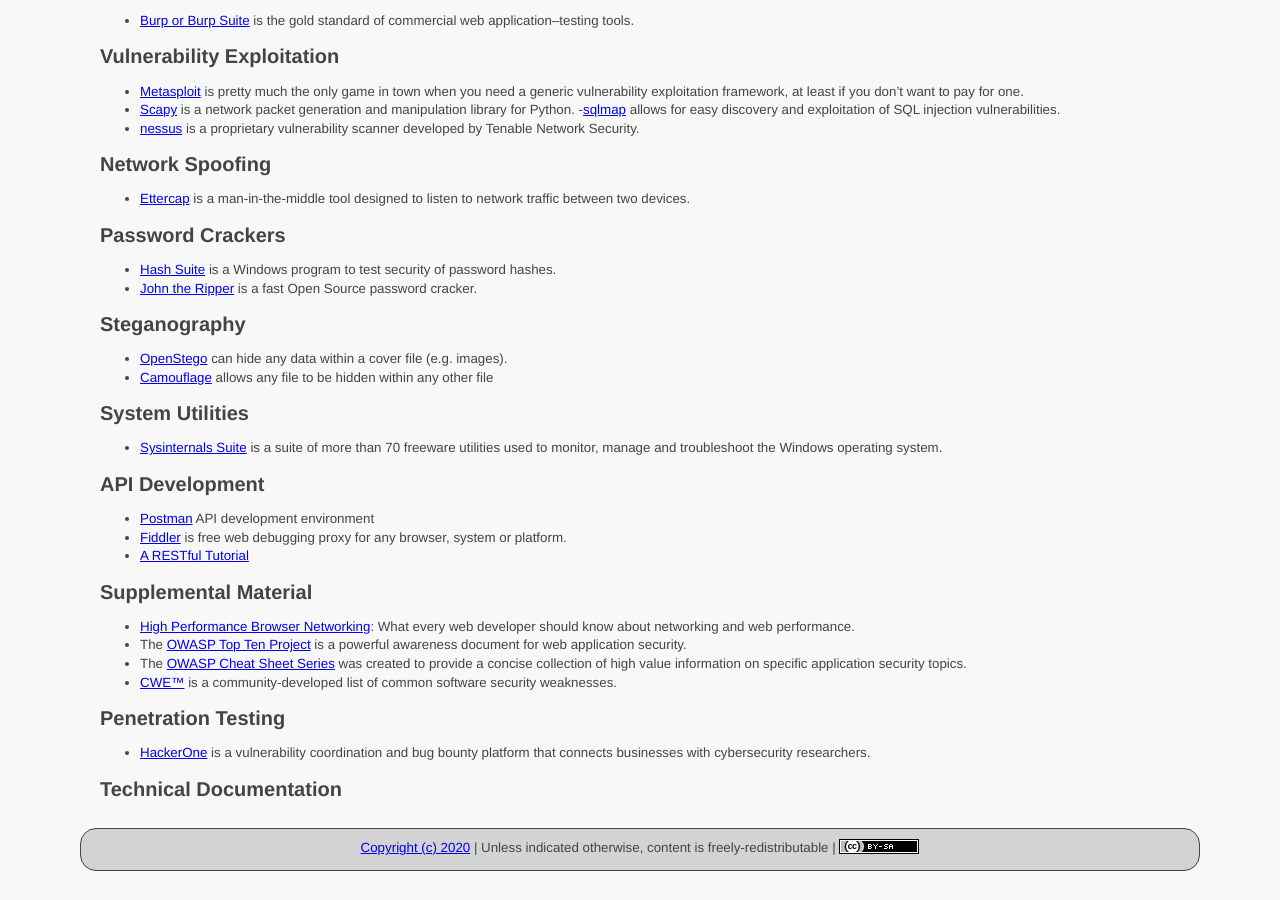
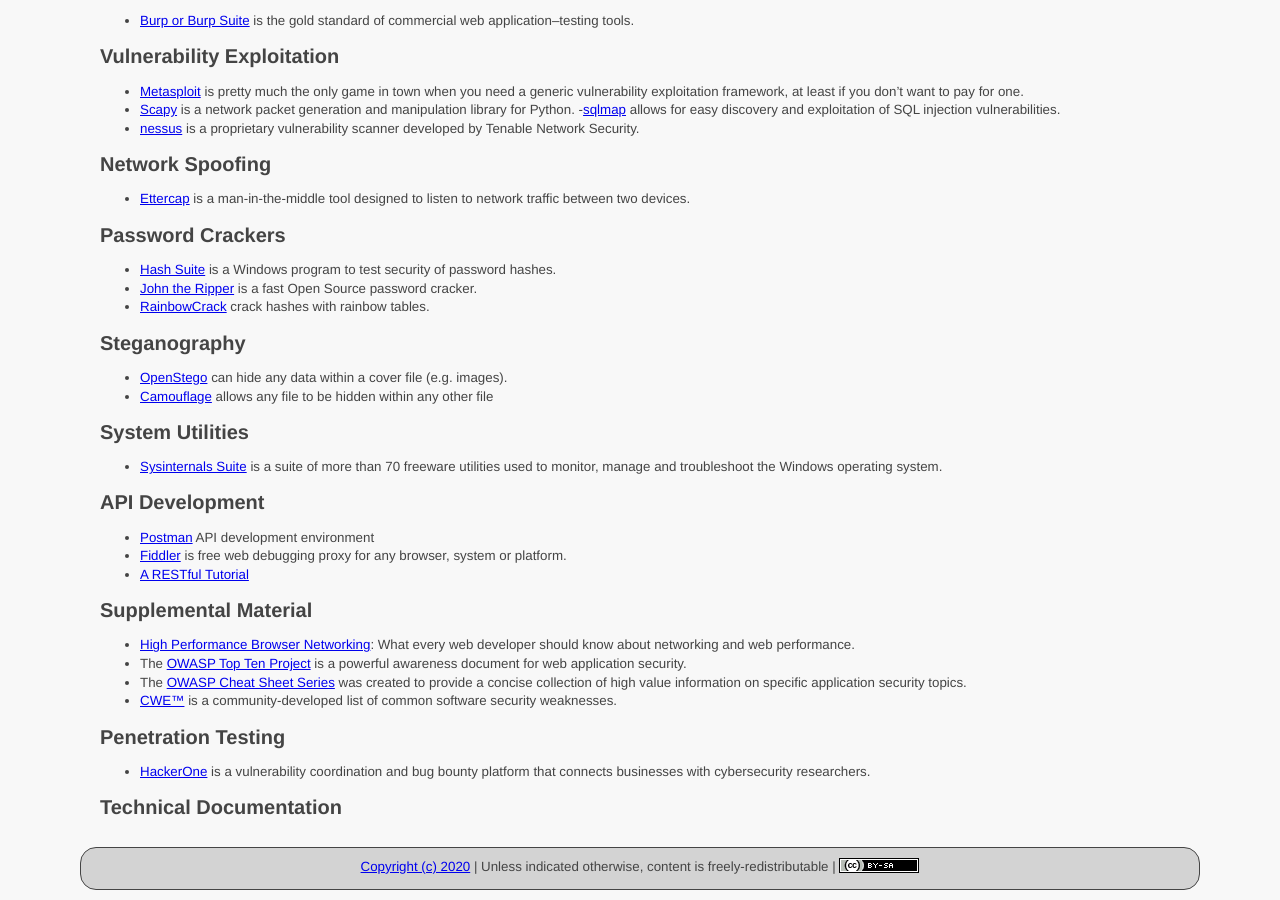
Before and after one commit to ycpcs/cs335-spring2020, a Jekyll site: the page built from resources/index.md, in a window 1280 px wide and 900 px high, scrolled down 773 px. Built offline with Jekyll 4.4.1, drawn with Linux system fonts in a browser that asks for light colours.

Commit message:
Add RainbowCrack

```diff
--- a/resources/index.md
+++ b/resources/index.md
@@ -63,6 +63,7 @@ Password Crackers
 ------------------------------------
 - [Hash Suite](https://hashsuite.openwall.net/) is a Windows program to test security of password hashes.
 - [John the Ripper](https://www.openwall.com/john/) is a fast Open Source password cracker.
+- [RainbowCrack](http://project-rainbowcrack.com/index.htm) crack hashes with rainbow tables.
 
 Steganography
 ------------------------------------
```
